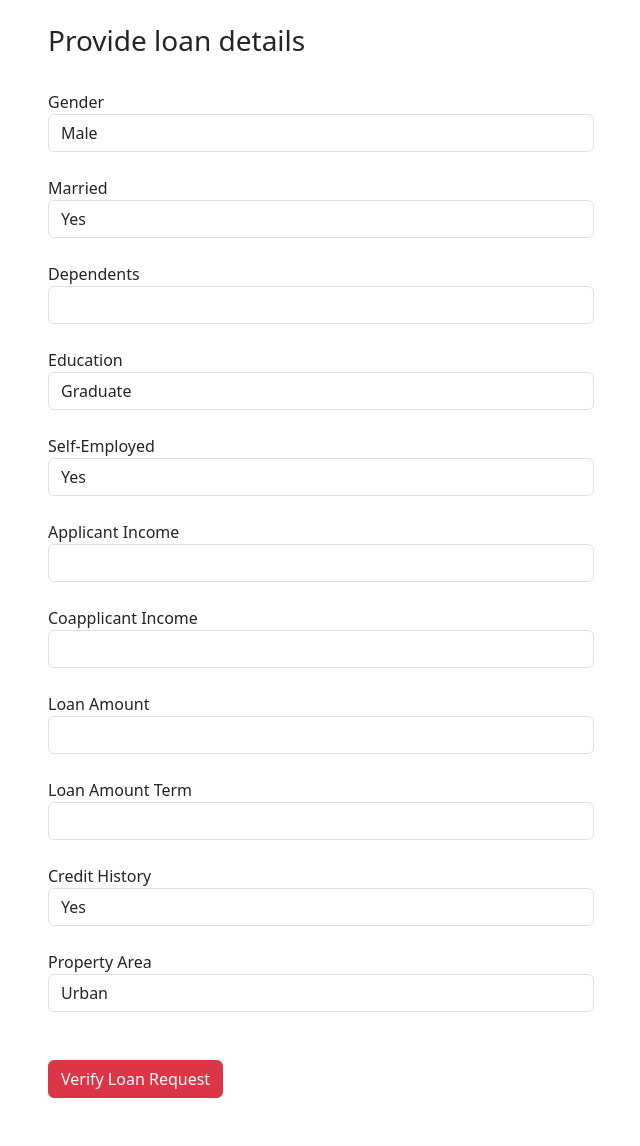
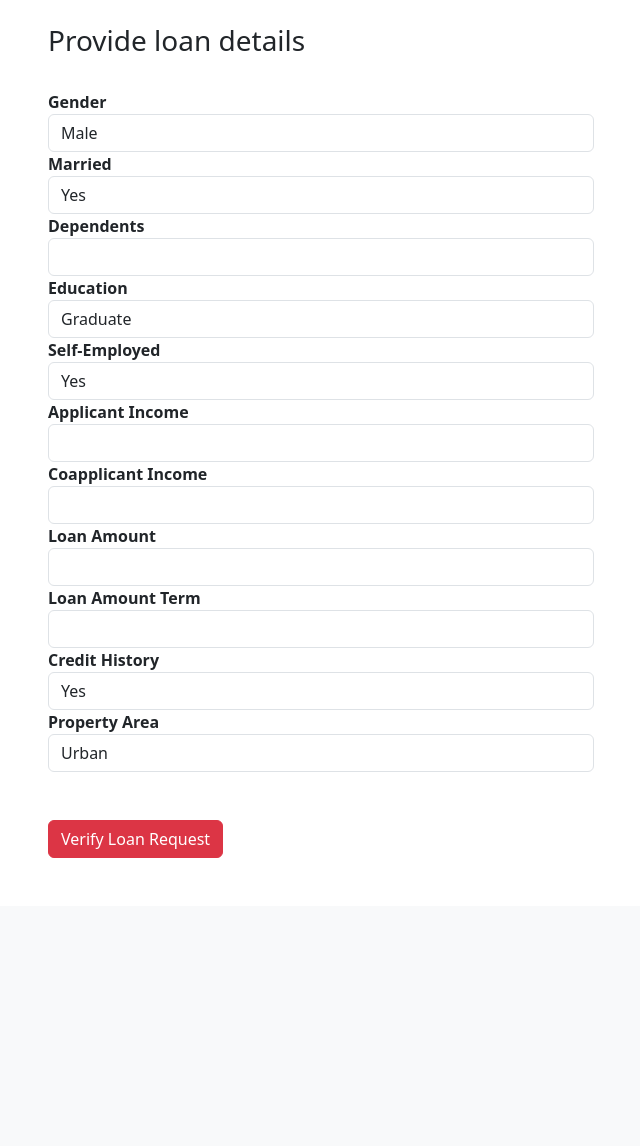
Before and after one commit to KatarzynaSzmydki/Loan_Request_Verification, a Flask app: page / in a window 1280 px wide. Shown: the part 56-1202 px from the top of the page, without its empty margins (34-674 px from the left). After the commit the page ends 914 px from the top, so only its background shows below. Run offline with Flask 3, Linux system fonts and the light colour scheme.

Commit message:
Update 20231114

```diff
--- a/templates/index.html
+++ b/templates/index.html
@@ -4,7 +4,7 @@
 
 <br>
 
-<div class="container">
+<div class="container ">
     <div class="row">
         <div class="col-md-6">
             <h3>Provide loan details </h3>
@@ -12,95 +12,110 @@
 
             <form action="/verifyloanrequest" method="POST" class="form-horizontal">
 
+
+                <div class="row">
+                    <div >
+
+                        <div class="card-body">
                             <div class="form-group">
-                    <labe for="">Gender</labe>
+                                <labe for=""><b>Gender</b></labe>
                                 <select class="form-control" name="Gender" id="Gender">
                                     <option value="Male">Male</option>
                                     <option value="Female">Female</option>
                                 </select>
                             </div>
-                <br>
+                        </div>
 
+
+
+                        <div class="card-body">
                             <div class="form-group">
-                    <labe for="">Married</labe>
+                                <labe for=""><b>Married</b></labe>
                                 <select class="form-control" name="Married" id="Married">
                                     <option value="Yes">Yes</option>
                                     <option value="No">No</option>
                                 </select>
                             </div>
-                <br>
+                        </div>
+
+                        <div class="card-body">
+                            <div class="form-group">
+                                <labe for=""><b>Dependents</b></labe>
+                                <input class="form-control" type="number" name="Dependents" id="Dependents">
+                            </div>
+                        </div>
 
 
+                        <div class="card-body">
                             <div class="form-group">
-                    <labe for="">Dependents</labe>
-                    <input class="form-control" type="number" name="Dependents" id="Dependents">
-                </div>
-                <br>
-
-
-                <div class="form-group">
-                    <labe for="">Education</labe>
+                                <labe for=""><b>Education</b></labe>
                                 <select class="form-control" name="Education" id="Education">
                                     <option value="Graduate">Graduate</option>
                                     <option value="Not Graduate">Not Graduate</option>
                                 </select>
                             </div>
-                <br>
+                        </div>
 
-
+                        <div class="card-body">
                             <div class="form-group">
-                    <labe for="">Self-Employed</labe>
+                                <labe for=""><b>Self-Employed</b></labe>
                                 <select class="form-control" name="Self_Employed" id="Self_Employed">
                                     <option value="Yes">Yes</option>
                                     <option value="No">No</option>
                                 </select>
                             </div>
-                <br>
+                        </div>
 
+                        <div class="card-body">
                             <div class="form-group">
-                    <labe for="">Applicant Income</labe>
+                                <labe for=""><b>Applicant Income</b></labe>
                                 <input class="form-control" type="number" name="ApplicantIncome" id="ApplicantIncome">
                             </div>
-                <br>
+                        </div>
+
+                        <div class="card-body">
+                            <div class="form-group">
+                                <labe for=""><b>Coapplicant Income</b></labe>
+                                <input class="form-control" type="number" name="CoapplicantIncome" id="CoapplicantIncome">
+                            </div>
+                        </div>
 
 
+                        <div class="card-body">
                             <div class="form-group">
-                    <labe for="">Coapplicant Income</labe>
-                    <input class="form-control" type="number" name="CoapplicantIncome" id="CoapplicantIncome">
+                                <labe for=""><b>Loan Amount</b></labe>
+                                <input class="form-control" type="number" name="LoanAmount" id="LoanAmount">
                             </div>
-                <br>
+                        </div>
+
+                        <div class="card-body">
+                            <div class="form-group">
+                                <labe for=""><b>Loan Amount Term</b></labe>
+                                <input class="form-control" type="number" name="Loan_Amount_Term" id="Loan_Amount_Term">
+                            </div>
+                        </div>
 
 
+                        <div class="card-body">
                             <div class="form-group">
-                    <labe for="">Loan Amount</labe>
-                    <input class="form-control" type="number" name="LoanAmount" id="LoanAmount">
-                </div>
-                <br>
-
-
-                <div class="form-group">
-                    <labe for="">Loan Amount Term</labe>
-                    <input class="form-control" type="number" name="Loan_Amount_Term" id="Loan_Amount_Term">
-                </div>
-                <br>
-
-                <div class="form-group">
-                    <labe for="">Credit History</labe>
+                                <labe for=""><b>Credit History</b></labe>
                                 <select class="form-control" name="Credit_History" id="Credit_History">
                                     <option value="1">Yes</option>
                                     <option value="0">No</option>
                                 </select>
                             </div>
-                <br>
+                        </div>
 
 
+                        <div class="card-body">
                             <div class="form-group">
-                    <labe for="">Property Area</labe>
+                                <labe for="" c><b>Property Area</b></labe>
                                 <select class="form-control" name="Property_Area" id="Property_Area">
                                     <option value="Urban">Urban</option>
                                     <option value="Rural">Rural</option>
                                     <option value="Semiurban">Semiurban</option>
                                 </select>
+                            </div>
                         </div>
 
 
@@ -108,6 +123,12 @@
                         <br>
 
                         <input class="btn btn-danger" type="submit" value="Verify Loan Request" id="">
+                        <br>
+
+
+                    </div>
+                </div>
+
             </form>
 
 
```
Lines whose indentation alone changed are shown as unchanged.
